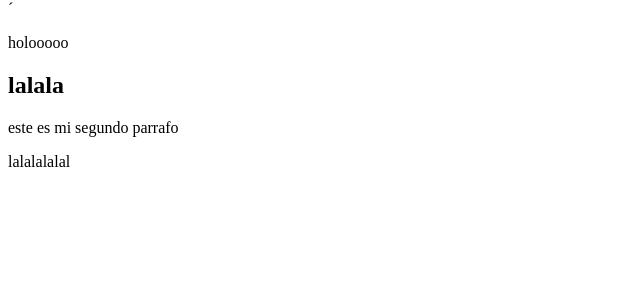
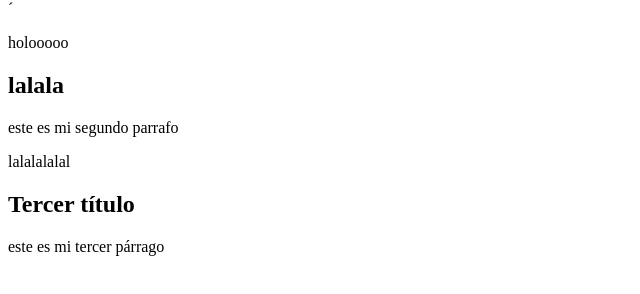
Before and after one commit to tantan16/Clase-5, a plain HTML site: page index.html in a window 1280 px wide. Shown: the part 66-360 px from the top of the page, without its empty margins (0-640 px from the left). Drawn offline with Linux system fonts and the light colour scheme.

Commit message:
tercer cambio

```diff
--- a/index.html
+++ b/index.html
@@ -8,5 +8,7 @@
         <h2>lalala </h2>
         <p>este es mi segundo parrafo</p>
         <p> lalalalalal</p>
+        <h2> Tercer título</h2>
+        <p>este es mi tercer párrago </p>
     </body>
 </html>
```
Also changed, not shown: style.css (deleted).
